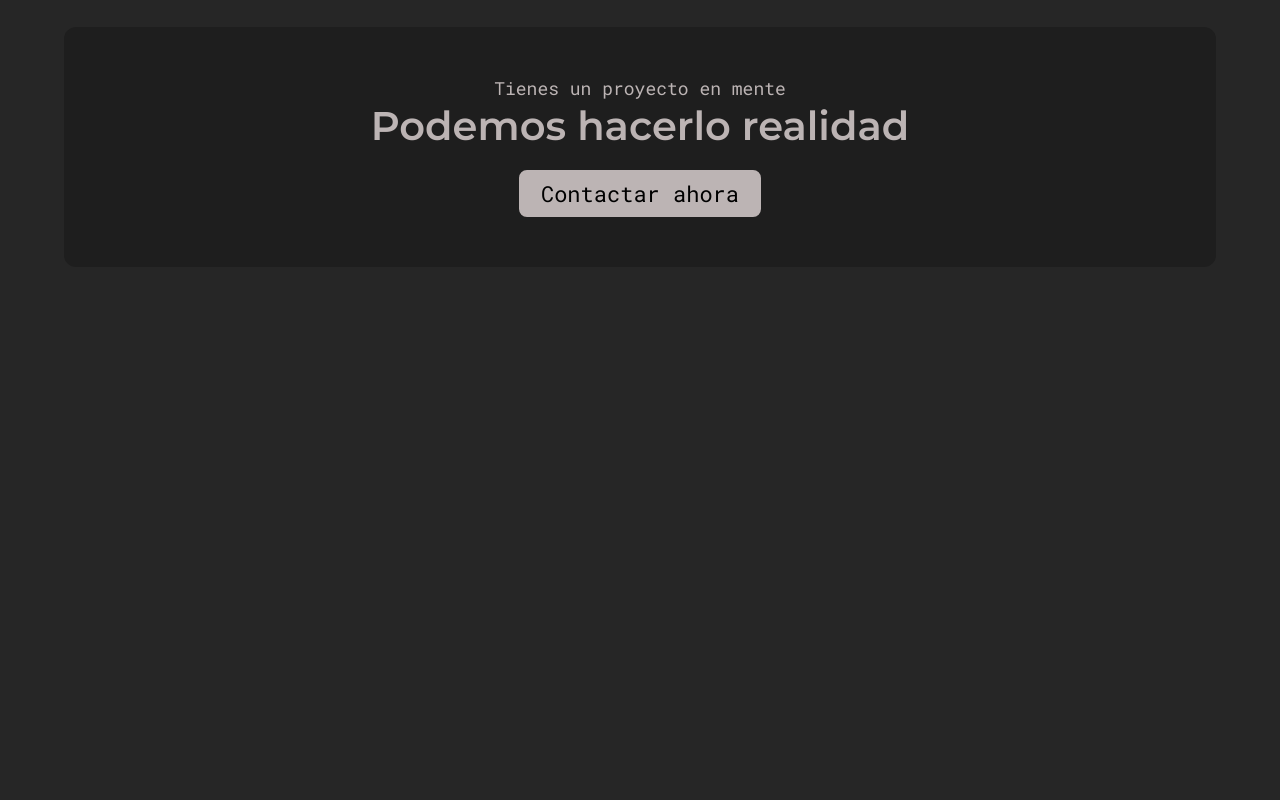
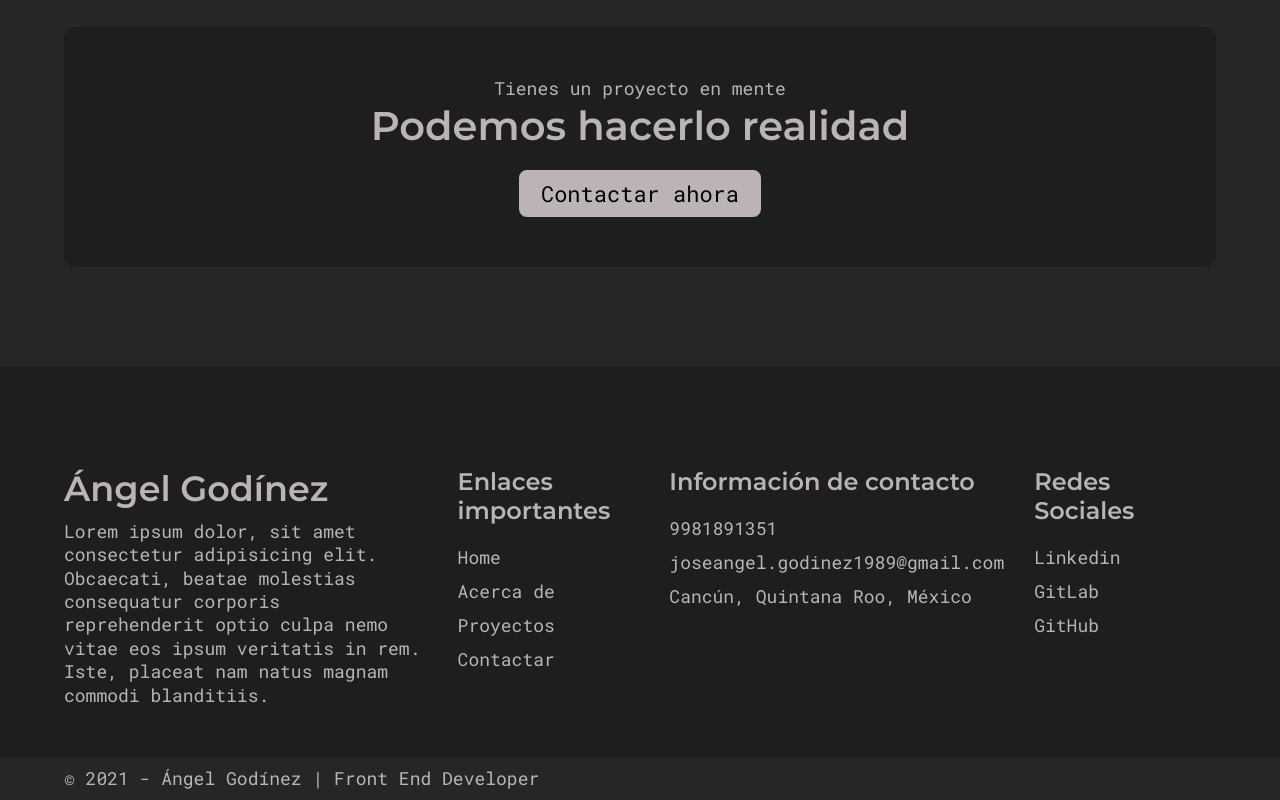
Before and after one commit to LicJoseAngelGodinez/myportafolio-1, a React (Create React App) app: page / in a window 1280 px wide. Shown: the part 3989-4789 px from the top of the page. Before the commit the page ends 4356 px from the top, so only its background shows below. Built offline with nearby package versions, Linux system fonts and the light colour scheme; the HTML template or start-up script is replaced by a standard one; a web font is replaced by a local one.

Commit message:
[FOOTER]

```diff
--- /dev/null
+++ b/src/components/Footer.js
@@ -0,0 +1,101 @@
+import React from 'react';
+import * as Constants from '../constants';
+import FooterCol from './FooterCol';
+import PText from './PText';
+
+const FooterStyles = Constants.FooterStyles;
+
+export default function Footer() {
+    return (
+        <FooterStyles>
+            <div className="container">
+                <div className="footer__col1">
+                    <h1 className="footer__col1__title">
+                        Ángel Godínez
+                    </h1>
+                    <PText>
+                        Lorem ipsum dolor, sit amet consectetur adipisicing elit. Obcaecati, beatae molestias consequatur corporis reprehenderit optio culpa nemo vitae eos ipsum veritatis in rem. Iste, placeat nam natus magnam commodi blanditiis.
+                    </PText>
+                </div>
+                <div className="footer__col2">
+                    <FooterCol
+                        heading="Enlaces importantes"
+                        links={
+                            [
+                                {
+                                    type: "Link",
+                                    title: "Home",
+                                    path: "/"
+                                },
+                                {
+                                    type: "Link",
+                                    title: "Acerca de",
+                                    path: "/about"
+                                },
+                                {
+                                    type: "Link",
+                                    title: "Proyectos",
+                                    path: "/projects"
+                                },
+                                {
+                                    type: "Link",
+                                    title: "Contactar",
+                                    path: "/contact"
+                                }
+                            ]
+                        }
+                    />
+                </div>
+                <div className="footer__col3">
+                    <FooterCol
+                        heading="Información de contacto"
+                        links={
+                            [
+                                {
+                                    title: "9981891351",
+                                    path: "tel:+529981891351"
+                                },
+                                {
+                                    title: "joseangel.godinez1989@gmail.com",
+                                    path: "mailto:joseangel.godinez1989@gmail.com"
+                                },
+                                {
+                                    title: "Cancún, Quintana Roo, México",
+                                    path: "https://goo.gl/maps/uPHU5fJjDQzaNT6bA"
+                                }
+                            ]
+                        }
+                    />
+                </div>
+                <div className="footer__col4">
+                    <FooterCol
+                        heading="Redes Sociales"
+                        links={
+                            [
+                                {
+                                    title: "Linkedin",
+                                    path: "https://www.linkedin.com/in/angelgodinez/"
+                                },
+                                {
+                                    title: "GitLab",
+                                    path: "https://gitlab.com/AngelGodinez"
+                                },
+                                {
+                                    title: "GitHub",
+                                    path: "https://github.com/LicJoseAngelGodinez"
+                                }
+                            ]
+                        }
+                    />
+                </div>
+            </div>
+            <div className="copyright">
+                <div className="container">
+                    <PText>
+                    © 2021 - Ángel Godínez | Front End Developer
+                    </PText>
+                </div>
+            </div>
+        </FooterStyles>
+    )
+}
--- /dev/null
+++ b/src/components/FooterCol.js
@@ -0,0 +1,65 @@
+import React from 'react';
+import * as Constants from '../constants';
+import { Link } from 'react-router-dom';
+
+const ColStyles = Constants.ColStyles;
+
+export default function FooterCol({
+    heading = "col heading",
+    links = [
+        {
+            type: "Link",
+            title: "Home",
+            path: "/"
+        },
+        {
+            type: "Link",
+            title: "Acerca de",
+            path: "/about"
+        },
+        {
+            type: "Link",
+            title: "Proyectos",
+            path: "/projects"
+        },
+        {
+            type: "Link",
+            title: "Contactar",
+            path: "/contact"
+        }
+    ]
+}) {
+    return (
+        <ColStyles>
+            <h1 className="heading">{heading}</h1>
+            <ul>
+                {
+                    links.map((item, index) => (
+                        <li
+                            key={index}
+                        >
+                            {item.type === "Link" ? (
+                                <Link
+                                    to={item.path}
+                                >
+                                    {item.title}
+                                </Link>
+                            ) : (
+                                <a
+                                    href={item.path}
+                                    target="_blank"
+                                    rel="noreferrer"
+                                >
+                                    {item.title}
+                                </a>
+                            )}
+                        </li>
+                    ))
+                }
+            </ul>
+        </ColStyles>
+    )
+}
+
+// Link form react router dom
+// a
--- a/src/constants.js
+++ b/src/constants.js
@@ -586,3 +586,71 @@ export const ContactBannerStyles = styled.div`
         }
     }
 `;
+
+/*
+ * Footer
+ */
+export const FooterStyles = styled.div`
+    padding-top: 10rem;
+    background-color: var(--deep-dark);
+    .container{
+        display: flex;
+        gap: 3rem;
+    }
+    .footer__col1{
+        flex: 2;
+    }
+    .footer__col2,
+    .footer__col3,
+    .footer__col4{
+        flex: 1;
+    }
+    .footer__col1__title{
+        font-size: 3.5rem;
+        margin-bottom: 1rem;
+    }
+    .copyright{
+        background-color: var(--dark-bg);
+        text-align: left;
+        padding: 1rem 0;
+        margin-top: 5rem;
+        .para{
+            margin-left: 0;
+        }
+    }
+    @media only screen and (max-width: 768px){
+        .container{
+            flex-direction: column;
+            gap: 0rem;
+            & > div {
+                margin-top: 5rem;
+            }
+        }
+        .footer__col1 .para{
+            max-width: 100%;
+        }
+        .copyright{
+            .container{
+                div{
+                    margin-top: 0;
+                }
+            }
+        }
+    }
+`;
+
+/*
+ * Footer Column
+ */
+export const ColStyles = styled.div`
+    .heading{
+        font-size: 2.4rem;
+        margin-bottom: 2rem;
+    }
+    li{
+        margin-bottom: 1rem;
+    }
+    a{
+        font-size: 1.8rem;
+    }
+`;
--- a/src/pages/Home.js
+++ b/src/pages/Home.js
@@ -5,6 +5,7 @@ import ServiceSection from '../components/ServiceSection';
 import ProjectsSection from '../components/ProjectsSection';
 import TestimonialSection from '../components/TestimonialSection';
 import ContactBanner from '../components/ContactBanner';
+import Footer from '../components/Footer';
 
 export default function Home() {
     return (
@@ -15,6 +16,7 @@ export default function Home() {
             <ProjectsSection />
             <TestimonialSection />
             <ContactBanner />
+            <Footer />
         </div>
     )
 }
```
